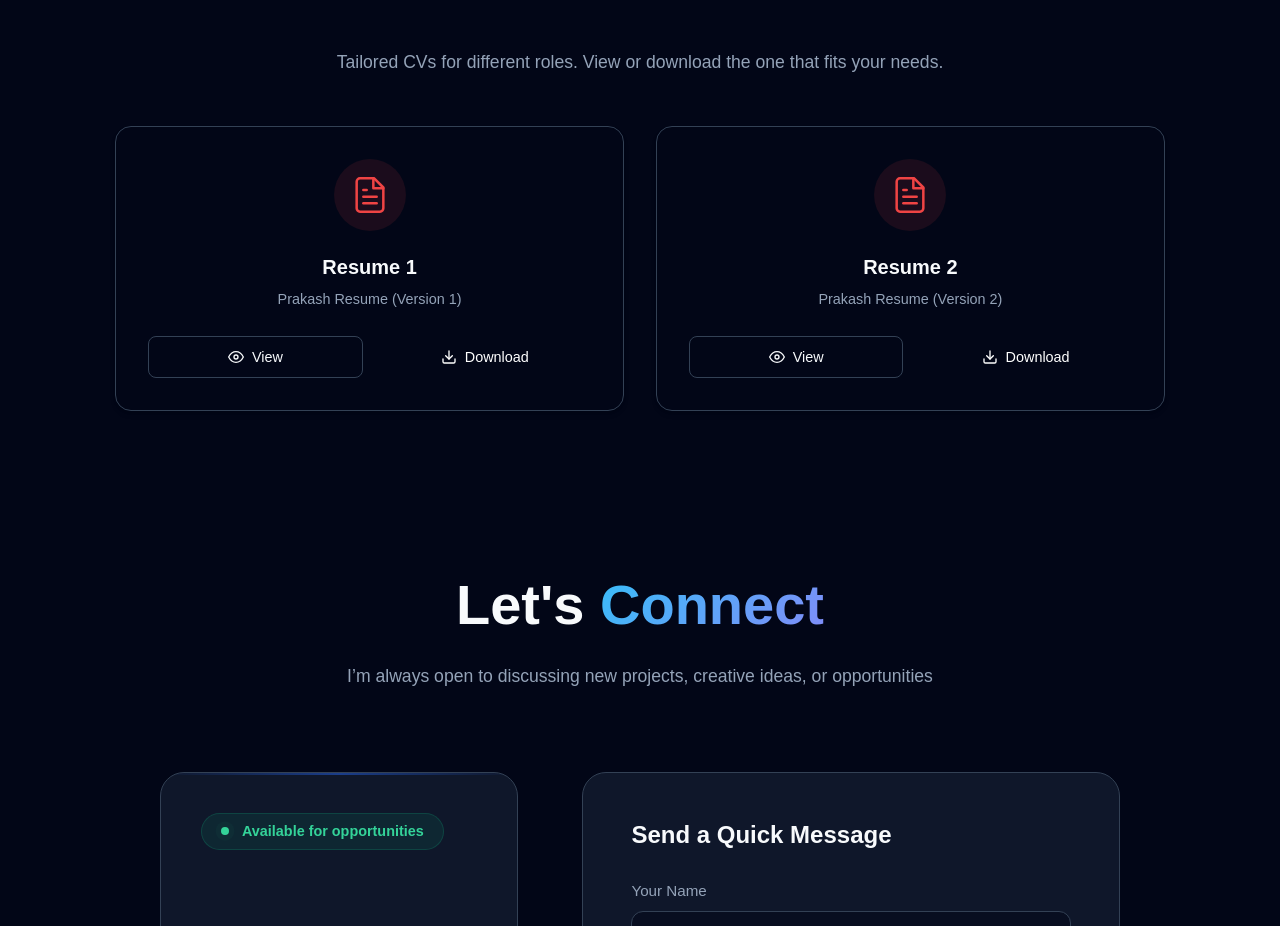
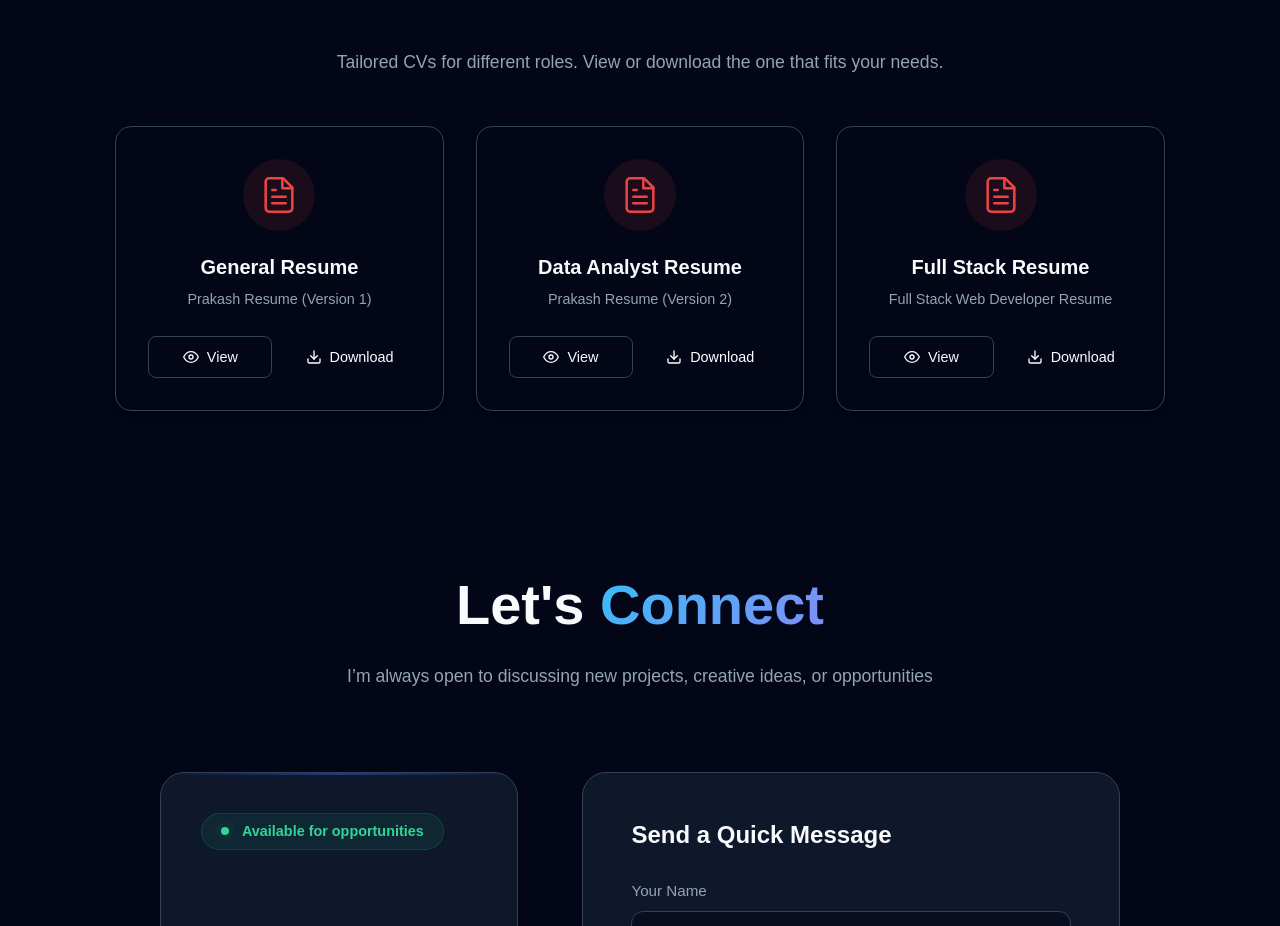
Before and after one commit to prakash-mawliya/Prakash, a React (Vite) app: page / in a window 1280 px wide. Shown: the part 7082-8008 px from the top of the page. Built offline with nearby package versions, Linux system fonts and the light colour scheme.

Commit message:
Add Full Stack resume entry

```diff
--- a/src/components/ResumeSection.jsx
+++ b/src/components/ResumeSection.jsx
@@ -5,15 +5,21 @@ const ResumeSection = () => {
   const resumes = [
     {
       id: 1,
-      name: 'Resume 1',
+      name: 'General Resume',
       description: 'Prakash Resume (Version 1)',
       fileName: 'Prakash_Resume_1.pdf'
     },
     {
       id: 2,
-      name: 'Resume 2',
+      name: 'Data Analyst Resume',
       description: 'Prakash Resume (Version 2)',
       fileName: 'Prakash_Resume_2.pdf'
+    },
+    {
+      id: 3,
+      name: 'Full Stack Resume',
+      description: 'Full Stack Web Developer Resume',
+      fileName: 'Prakash_FullStack_Resume.pdf'
     }
   ];
 
```
Also changed, not shown: 1 other file (tests, documents, lock files or other folders).
